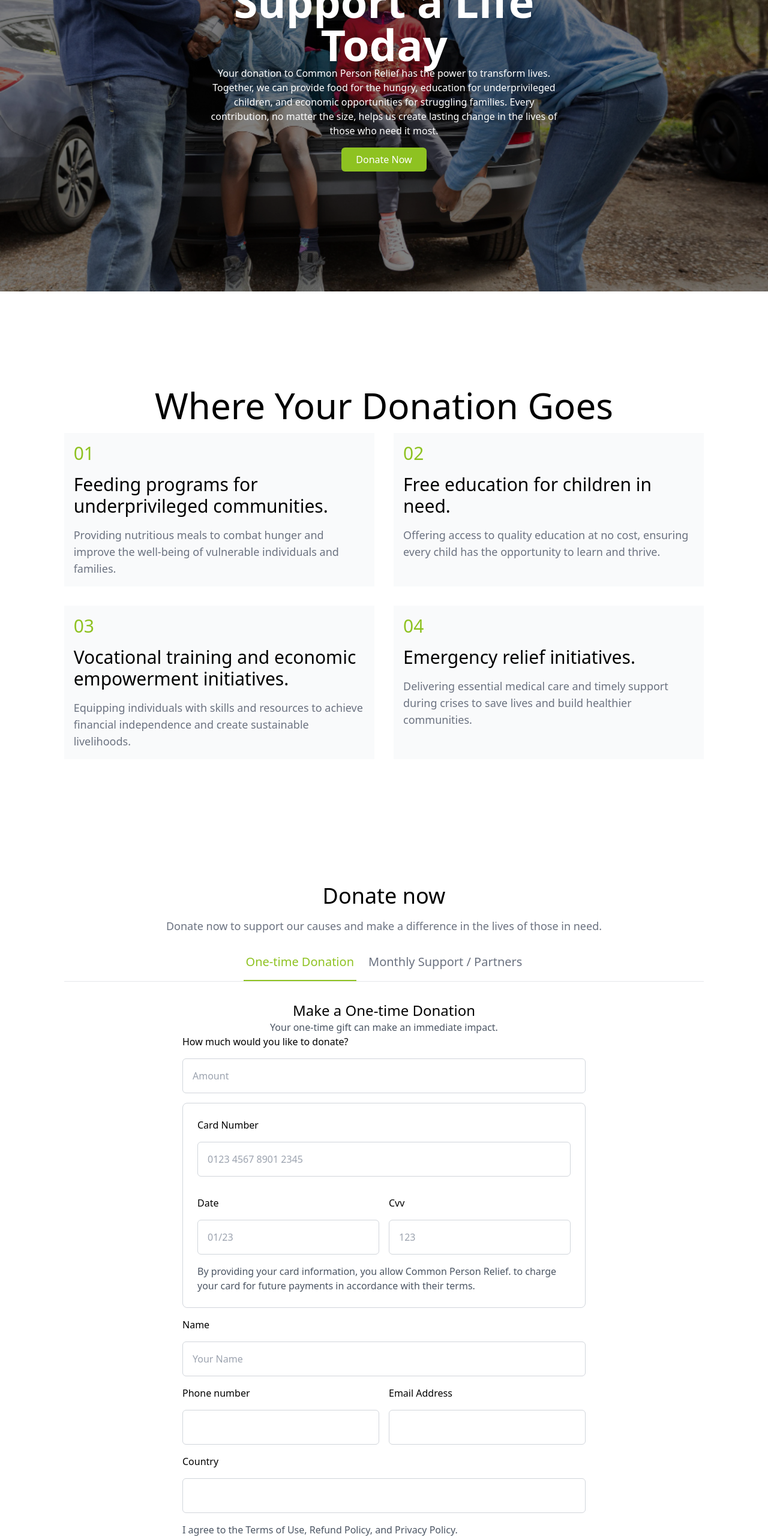
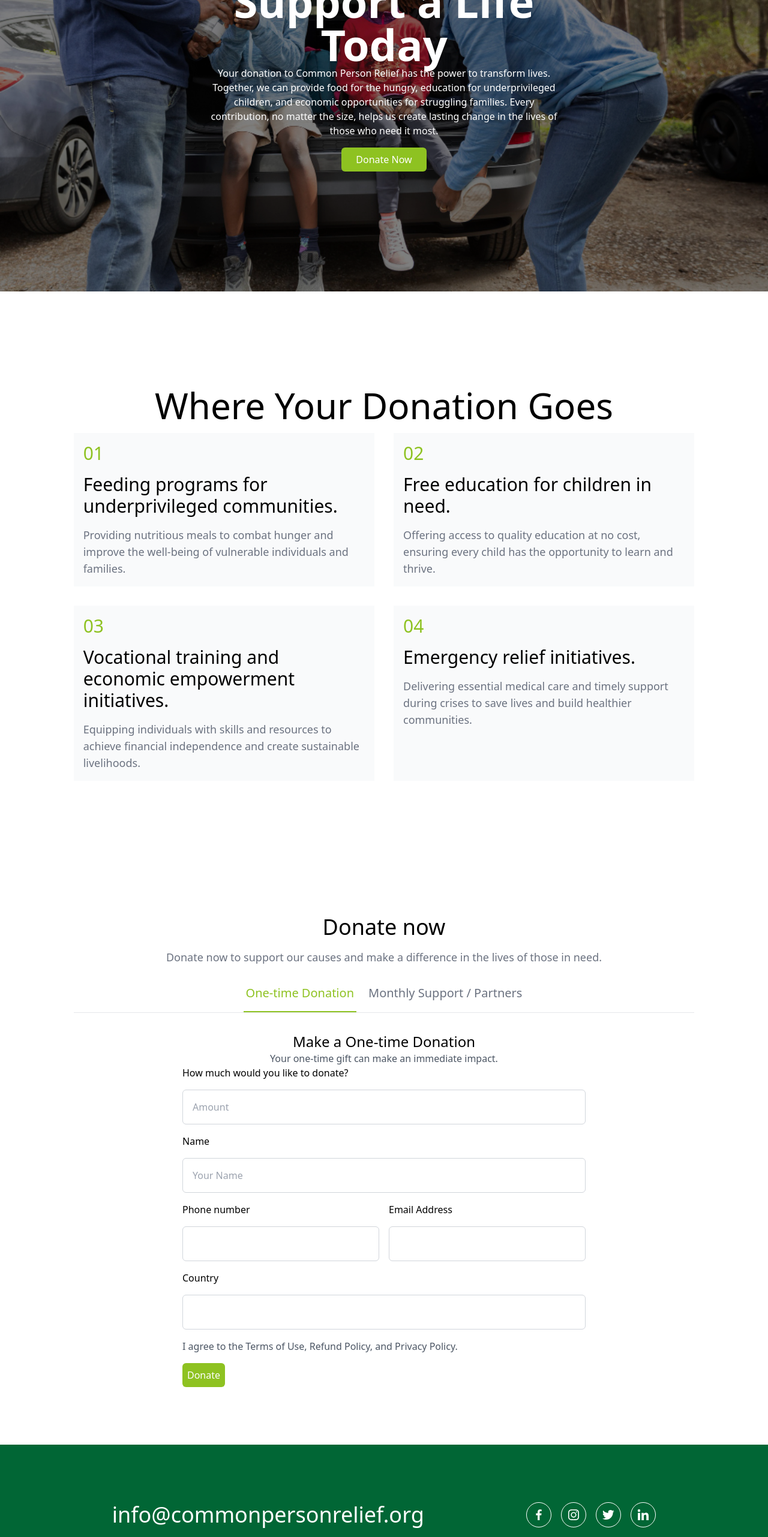
Before and after one commit to SirhmVFX/commonpersonrelief, a Next.js app: page /donate in a window 1280 px wide. Shown: the part 234-2797 px from the top of the page at 60% size. Built offline with nearby package versions, Linux system fonts and the light colour scheme.

Commit message:
removed the fixed width

```diff
--- a/src/app/donate/page.tsx
+++ b/src/app/donate/page.tsx
@@ -6,6 +6,22 @@ import Link from "next/link";
 
 export default function Donate() {
   const [activeTab, setActiveTab] = useState("onetime");
+  const [formData, setFormData] = useState({
+    name: '',
+    email: '',
+    amount: '',
+    phone: '',
+    country: '',
+  });
+
+  const handleSubmit = (e: React.FormEvent) => {
+    e.preventDefault();
+
+    const mailtoLink = `mailto:donations@commonpersonrelief.org?subject=Donation%20Submission&body=Name:%20${encodeURIComponent(formData.name)}%0AEmail:%20${encodeURIComponent(formData.email)}%0AAmount:%20$${encodeURIComponent(formData.amount)}`;
+
+    window.location.href = mailtoLink;
+  };
+
   return (
     <div>
       <div className="w-full h-[70vh] md:h-[90vh] flex flex-col items-center justify-center">
@@ -35,7 +51,7 @@ export default function Donate() {
           </div>
         </div>
       </div>
-      <div className="w-5/6 mx-auto md:py-32 flex flex-col gap-4 mt-8">
+      <div className="md:w-5/6 mx-auto p-4 md:py-32 flex flex-col gap-4 mt-8">
         <h1 className="text-2xl md:text-5xl lg:text-6xl font-medium text-center">Where Your Donation Goes</h1>
         <div className="grid md:grid-cols-2 gap-8 ">
           <div className="flex flex-col gap-4 p-4 bg-gray-50">
@@ -91,7 +107,7 @@ export default function Donate() {
         </div>
       </div>
 
-      <div className="w-5/6 mx-auto flex flex-col gap-4">
+      <div className="md:w-5/6 mx-auto flex p-4 flex-col gap-4">
         <div className=" py-16 md:py-20 flex flex-col gap-4">
           <div className="flex flex-col items-center gap-4">
             <h1 className="text-xl md:text-2xl lg:text-4xl font-medium">
@@ -120,7 +136,7 @@ export default function Donate() {
                   One-time Donation
                 </button>
                 <button
-                  onClick={() => setActiveTab("monthly")}
+
                   className={`${
                     activeTab === "monthly"
                       ? "border-primarycolor text-primarycolor"
@@ -147,6 +163,7 @@ export default function Donate() {
 
                   <form
                     action=""
+                    onSubmit={handleSubmit}
                     className="flex items-start flex-col gap-4 max-w-2xl mx-auto"
                   >
                     <div className="flex flex-col gap-4 w-full">
@@ -155,11 +172,12 @@ export default function Donate() {
                       </label>
                       <input
                         type="text"
+                        onChange={(e) => setFormData({ ...formData, amount: e.target.value })}
                         className="w-full bg-transparent p-4 rounded-md border border-gray-300"
                         placeholder="Amount"
                       />
                     </div>
-                    <div className="p-6 border w-full border-gray-300 rounded-lg flex flex-col gap-4">
+                    {/* <div className="p-6 border w-full border-gray-300 rounded-lg flex flex-col gap-4">
                       <div className="flex flex-col gap-4">
                         <label htmlFor="">Card Number</label>
                         <input
@@ -194,12 +212,13 @@ export default function Donate() {
                         Common Person Relief. to charge your card for future payments in
                         accordance with their terms.
                       </p>
-                    </div>
+                    </div> */}
 
                     <div className="w-full flex flex-col gap-4">
                       <label htmlFor="">Name</label>
                       <input
                         type="text"
+                        onChange={(e) => setFormData({ ...formData, name: e.target.value })}
                         className="w-full bg-transparent p-4 rounded-md border border-gray-300"
                         placeholder="Your Name"
                       />
@@ -210,6 +229,7 @@ export default function Donate() {
                         <label htmlFor="">Phone number</label>
                         <input
                           type="text"
+                          onChange={(e) => setFormData({ ...formData, phone: e.target.value })}
                           className="w-full bg-transparent p-4 rounded-md border border-gray-300"
                         />
                       </div>
@@ -217,6 +237,7 @@ export default function Donate() {
                         <label htmlFor="">Email Address</label>
                         <input
                           type="email"
+                          onChange={(e) => setFormData({ ...formData, email: e.target.value })}
                           name=""
                           id=""
                           className="w-full bg-transparent p-4 rounded-md border border-gray-300"
@@ -227,6 +248,7 @@ export default function Donate() {
                       <label htmlFor="">Country</label>
                       <input
                         type="text"
+                        onChange={(e) => setFormData({ ...formData, country: e.target.value })}
                         className="w-full bg-transparent p-4 rounded-md border border-gray-300"
                       />
                     </div>
@@ -235,7 +257,7 @@ export default function Donate() {
                       I agree to the Terms of Use, Refund Policy, and Privacy
                       Policy.
                     </p>
-                    <button className="bg-primarycolor text-white p-2 rounded-md flex items-center gap-2">
+                    <button type="submit" className="bg-primarycolor text-white p-2 rounded-md flex items-center gap-2">
                       Donate
                     </button>
                   </form>
```
